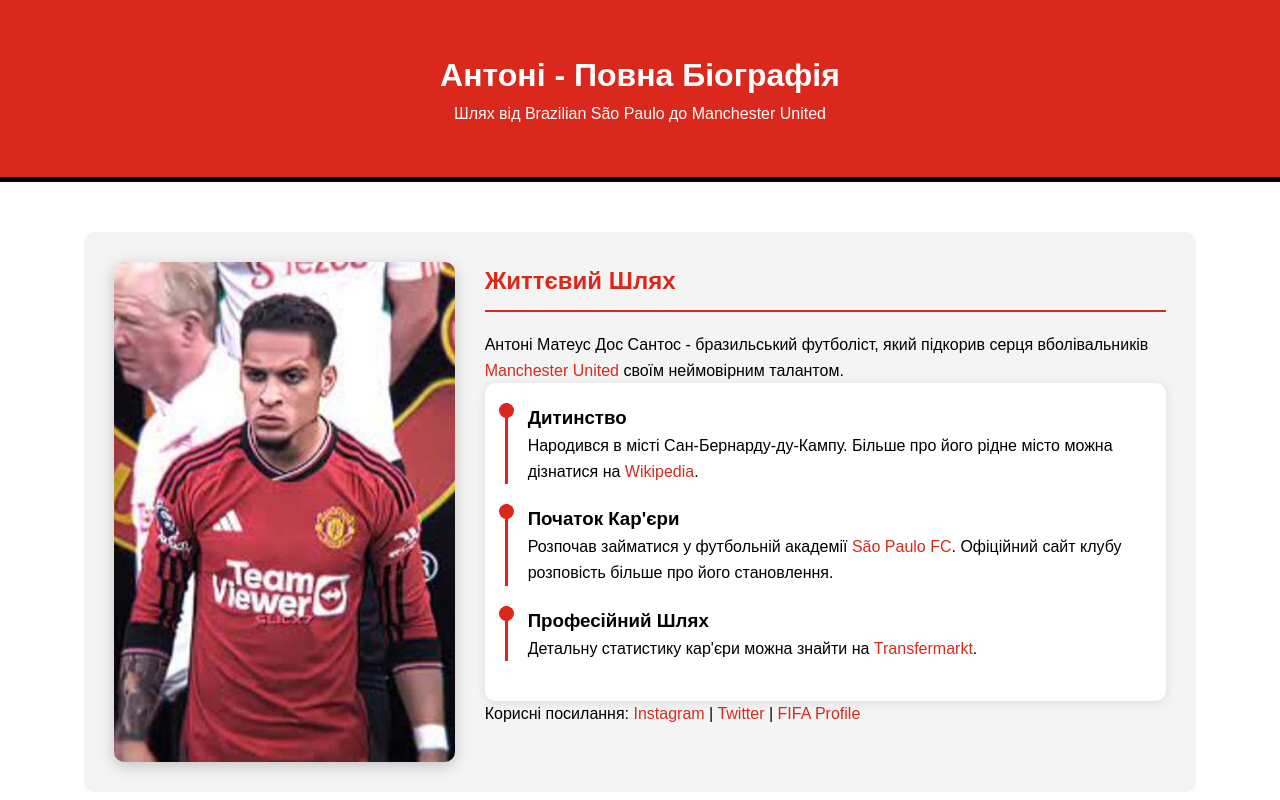
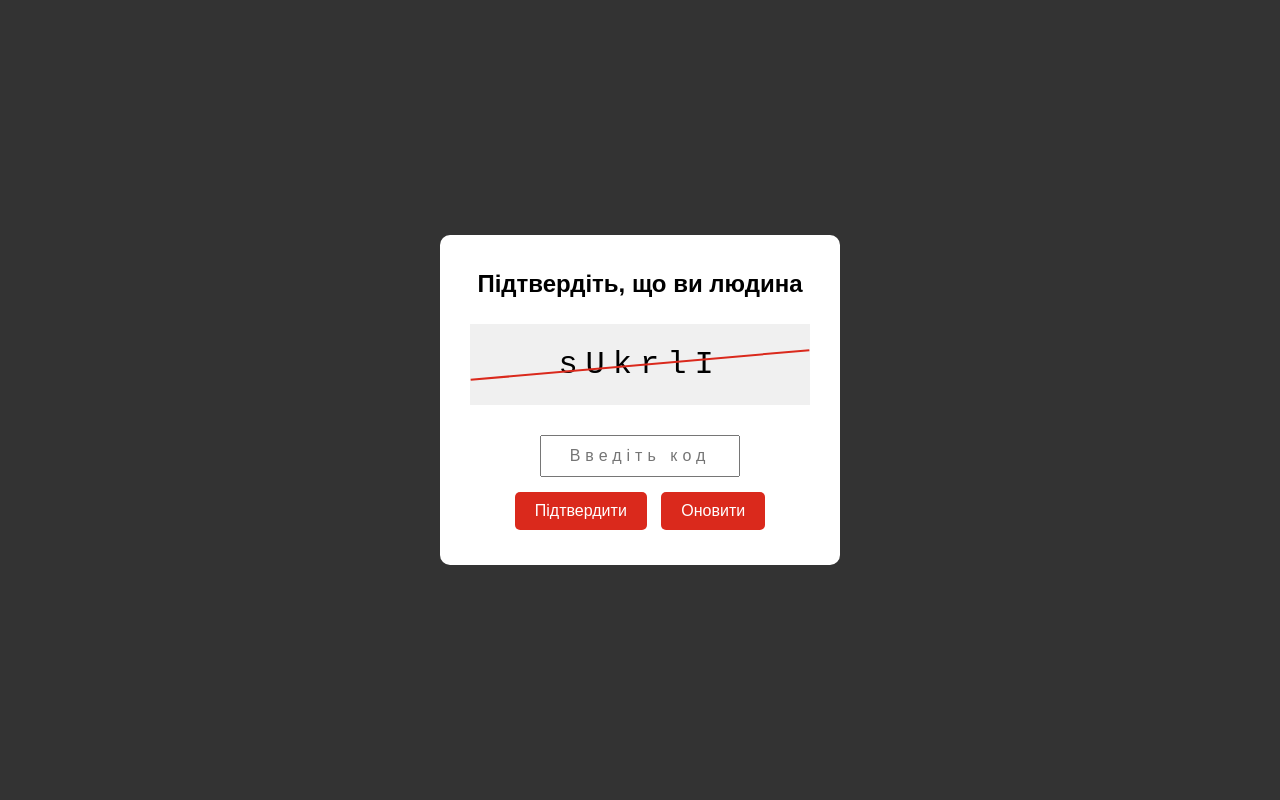
Before and after one commit to voidamethyst/Anthony, a plain HTML site: page index.html in a window 1280 px wide. Shown: the top 800 px of the page. Drawn offline with Linux system fonts and the light colour scheme.

Commit message:
added CAPTCHA

```diff
--- a/index.html
+++ b/index.html
@@ -140,13 +140,98 @@
                 grid-template-columns: 1fr;
             }
         }
+
+        .captcha-overlay {
+            position: fixed;
+            top: 0;
+            left: 0;
+            width: 100%;
+            height: 100%;
+            background-color: rgba(0, 0, 0, 0.8);
+            display: flex;
+            justify-content: center;
+            align-items: center;
+            z-index: 1000;
+        }
+
+        .captcha-container {
+            background-color: white;
+            padding: 30px;
+            border-radius: 10px;
+            text-align: center;
+            max-width: 400px;
+            width: 90%;
+        }
+
+        .captcha-code {
+            font-size: 32px;
+            letter-spacing: 8px;
+            font-family: 'Courier New', monospace;
+            background-color: #f0f0f0;
+            padding: 15px;
+            margin: 20px 0;
+            user-select: none;
+            position: relative;
+        }
+
+        .captcha-code::before {
+            content: '';
+            position: absolute;
+            top: 50%;
+            left: 0;
+            right: 0;
+            height: 2px;
+            background-color: #DA291C;
+            transform: rotate(-5deg);
+        }
+
+        .captcha-input {
+            padding: 10px;
+            font-size: 16px;
+            width: 200px;
+            margin: 10px 0;
+            text-align: center;
+            letter-spacing: 5px;
+        }
+
+        .captcha-button {
+            background-color: #DA291C;
+            color: white;
+            border: none;
+            padding: 10px 20px;
+            border-radius: 5px;
+            cursor: pointer;
+            margin: 5px;
+            font-size: 16px;
+        }
+
+        .captcha-button:hover {
+            background-color: #b52116;
+        }
+
+        .main-content {
+            display: none;
+        }
     </style>
 </head>
 <body>
+    <div class="captcha-overlay" id="captchaOverlay">
+        <div class="captcha-container">
+            <h2>Підтвердіть, що ви людина</h2>
+            <div class="captcha-code" id="captchaCode"></div>
+            <input type="text" class="captcha-input" id="captchaInput" placeholder="Введіть код">
+            <div>
+                <button class="captcha-button" onclick="validateCaptcha()">Підтвердити</button>
+                <button class="captcha-button" onclick="generateCaptcha()">Оновити</button>
+            </div>
+        </div>
+    </div>
+
+    <div class="main-content">
         <header>
             <div class="container">
                 <h1>Антоні - Повна Біографія</h1>
-            <p>Шлях від Brazilian São Paulo до Manchester United</p>
+                <p>Шлях від бразильского São Paulo до Manchester United</p>
             </div>
         </header>
 
@@ -194,7 +279,7 @@
                 <div class="trademark-move-description">
                     <h2>Фірмовий "Фіджет-Спінер" Антоні</h2>
                     <p>Унікальний футбольний трюк, який Антоні використовує, щоб обдурити захисників. Цей ефектний рух став його візитівкою на полі Manchester United, демонструючи неймовірну технічну майстерність та креативність бразильського футболіста.</p>
-                <p>Цей маневр є символом його унікального футбольного стилю - поєднання бразильської творчості та сучасної футбольної техніки.</p>
+                    <p>Цей фінт є символом його унікального футбольного стилю - поєднання бразильської творчості та сучасної футбольної техніки.</p>
                 </div>
             </div>
         </div>
@@ -202,5 +287,42 @@
         <footer style="background-color: #DA291C; color: white; text-align: center; padding: 20px;">
             <p>&copy; 2024 Антоні - Легенда Manchester United</p>
         </footer>
+    </div>
+
+    <script>
+        function generateCaptcha() {
+            const chars = '0123456789ABCDEFGHIJKLMNOPQRSTUVWXYZabcdefghijklmnopqrstuvwxyz';
+            let captcha = '';
+            for (let i = 0; i < 6; i++) {
+                captcha += chars.charAt(Math.floor(Math.random() * chars.length));
+            }
+            document.getElementById('captchaCode').textContent = captcha;
+            document.getElementById('captchaInput').value = '';
+            return captcha;
+        }
+
+        function validateCaptcha() {
+            const inputValue = document.getElementById('captchaInput').value;
+            const captchaValue = document.getElementById('captchaCode').textContent;
+
+            if (inputValue === captchaValue) {
+                document.getElementById('captchaOverlay').style.display = 'none';
+                document.querySelector('.main-content').style.display = 'block';
+            } else {
+                alert('Невірний код. Спробуйте ще раз.');
+                generateCaptcha();
+            }
+        }
+
+        document.getElementById('captchaInput').addEventListener('keypress', function(e) {
+            if (e.key === 'Enter') {
+                validateCaptcha();
+            }
+        });
+
+        window.onload = function() {
+            generateCaptcha();
+        };
+    </script>
 </body>
 </html>
```
Lines whose indentation alone changed are shown as unchanged.
